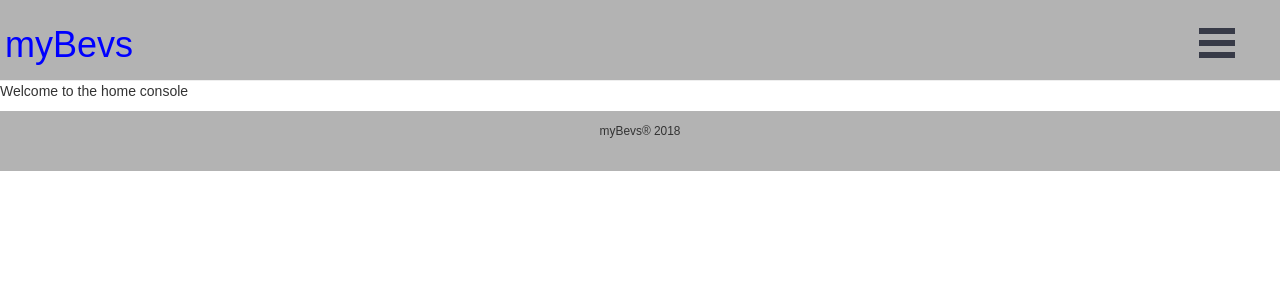
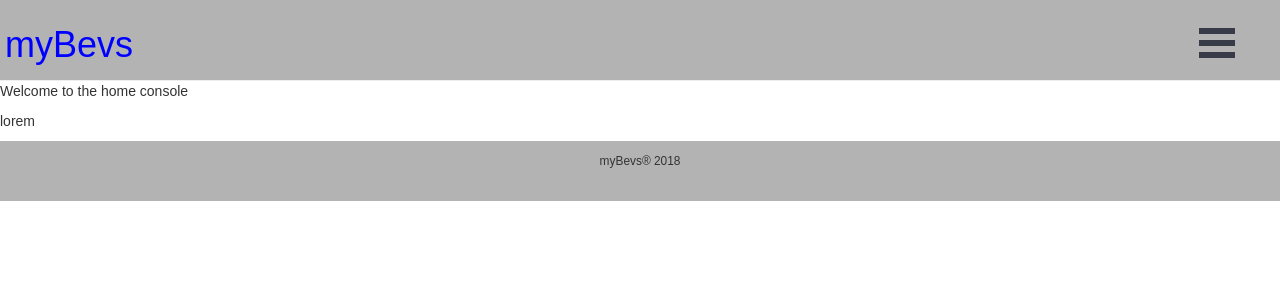
Before and after one commit to NicholasMunson/tower-Frontend, a React (Create React App) app in the folder my-bevs/: page /home in a window 1280 px wide. Shown: the top 300 px of the page. Built offline with nearby package versions, Linux system fonts and the light colour scheme; no server answers.

Commit message:
add chart lib

```diff
--- a/my-bevs/package.json
+++ b/my-bevs/package.json
@@ -8,7 +8,8 @@
     "react-burger-menu": "^2.5.2",
     "react-dom": "^16.4.1",
     "react-router-dom": "^4.3.1",
-    "react-scripts": "1.1.4"
+    "react-scripts": "1.1.4",
+    "recharts": "^1.0.1"
   },
   "scripts": {
     "start": "react-scripts start",
--- a/my-bevs/public/index.html
+++ b/my-bevs/public/index.html
@@ -12,6 +12,7 @@
     <link rel="shortcut icon" href="%PUBLIC_URL%/favicon.ico">
     <link rel="stylesheet" href="https://maxcdn.bootstrapcdn.com/bootstrap/3.3.7/css/bootstrap.min.css" integrity="sha384-BVYiiSIFeK1dGmJRAkycuHAHRg32OmUcww7on3RYdg4Va+PmSTsz/K68vbdEjh4u" crossorigin="anonymous">
     <link rel="stylesheet" href="https://maxcdn.bootstrapcdn.com/bootstrap/3.3.7/css/bootstrap-theme.min.css" integrity="sha384-rHyoN1iRsVXV4nD0JutlnGaslCJuC7uwjduW9SVrLvRYooPp2bWYgmgJQIXwl/Sp" crossorigin="anonymous">
+
     <!--
       Notice the use of %PUBLIC_URL% in the tags above.
       It will be replaced with the URL of the `public` folder during the build.
--- a/my-bevs/src/components/App.js
+++ b/my-bevs/src/components/App.js
@@ -19,14 +19,14 @@ class App extends Component {
         }
 
     }
-    componentWillMount = () => {
+    componentDidMount = () => {
         fetch(`${URL}/beer`)
         .then(response => response.json())
         .then(beer => {
             this.setState({
                 beerData:beer.beer
             })
-        }),
+        })
         fetch(`${URL}/wine`)
         .then(response => response.json())
         .then(wine => this.setState({
@@ -42,6 +42,7 @@ class App extends Component {
 
         return (
             <Router>
+                <React.Fragment>
                     <div className='app-container'>
                         <Header />
                         <Route path='/home' component= { () => <Home beerData={beers} wineData={wines}/>}/>
@@ -49,8 +50,9 @@ class App extends Component {
                         <Route path='/beer-list' component={ () =>  <BeerList beerData={beers}  />} />
                         <Route path='/wine-list' component={ () => <WineList wineData={wines} />} />
                         <Route path='/add' component={Add} />
+                    </div>
                         <Footer />
-                </div>
+                </React.Fragment>
             </Router>
         )
     }
--- a/my-bevs/src/components/Home.js
+++ b/my-bevs/src/components/Home.js
@@ -1,9 +1,11 @@
 import React from 'react';
+import '../styles/home.css'
 
 const Home = (props) => {
     return (
         <div className='home-container'>
             <p>Welcome to the home console</p>
+            <p>lorem</p>
         </div>
     )
 }
--- a/my-bevs/src/components/WineCard.js
+++ b/my-bevs/src/components/WineCard.js
@@ -1,5 +1,5 @@
 import React from 'react'
-import {Button, Col, Row, Grid} from 'react-bootstrap'
+import { Button, Row, Grid } from 'react-bootstrap'
 
 const WineCard = (props) => {
     return (
--- a/my-bevs/src/styles/App.css
+++ b/my-bevs/src/styles/App.css
@@ -0,0 +1,3 @@
+.app-container, body{
+    height: 100%;
+}
--- a/my-bevs/src/styles/footer.css
+++ b/my-bevs/src/styles/footer.css
@@ -1,5 +1,5 @@
 .footer-container{
-        position:relative;
+        position:sticky;
         bottom:0;
         width:100%;
         height:60px;   /* Height of the footer */
```
Also changed, not shown: 1 other file (tests, documents, lock files or other folders). Lines whose indentation alone changed are shown as unchanged.
